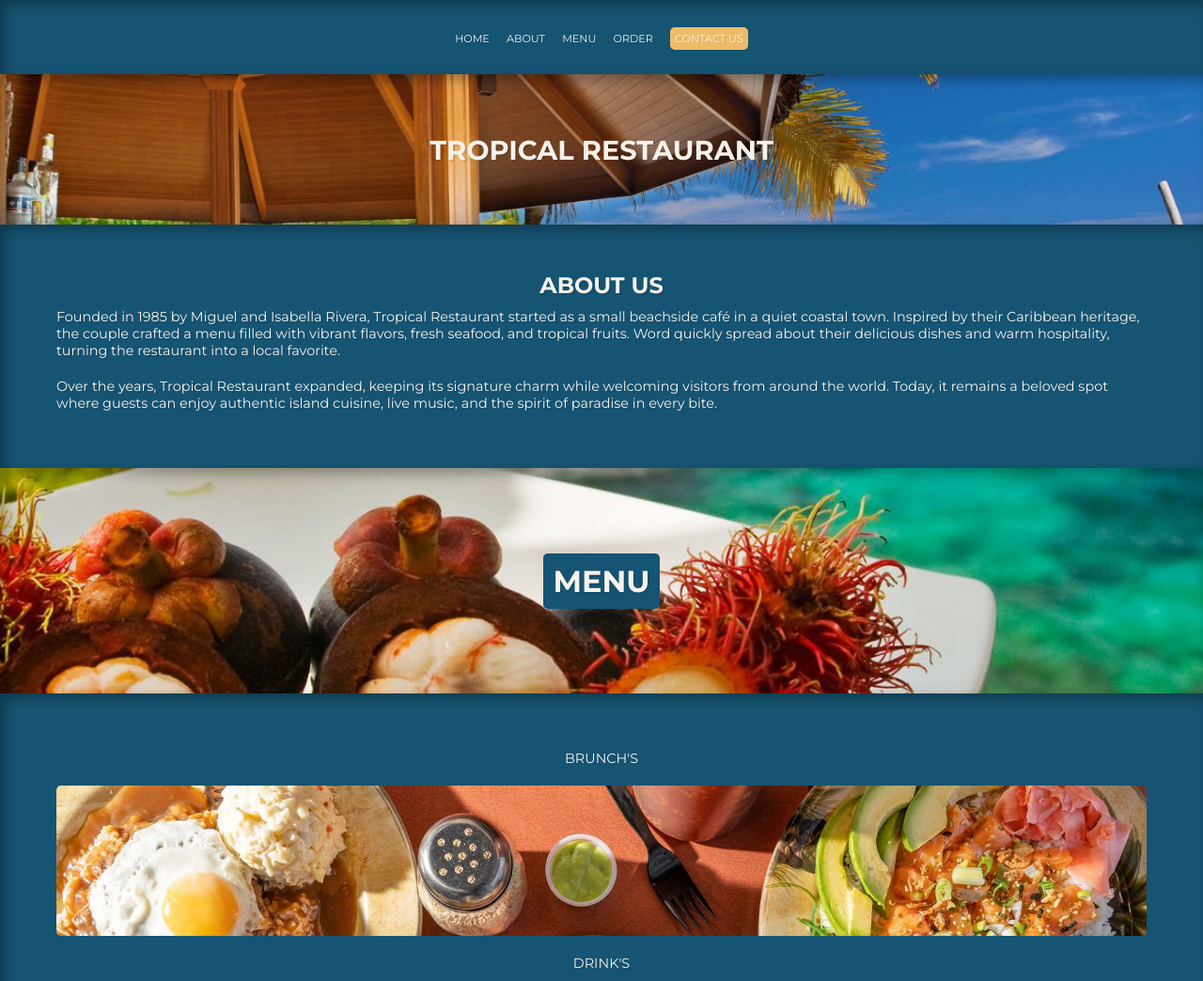
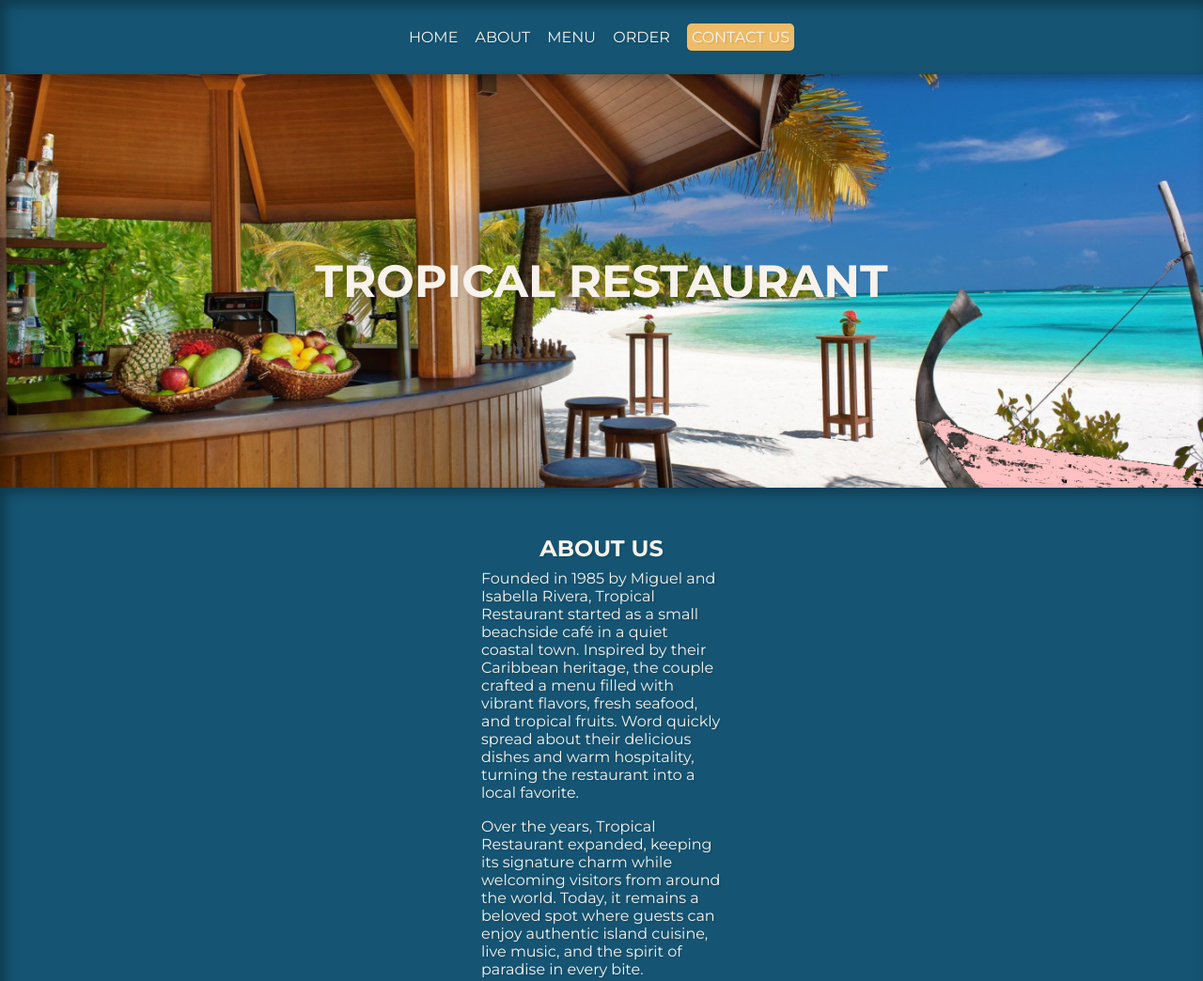
Before and after one commit to kaykyrodrigues/projeto-restaurante, a plain HTML site: page index.html in a window 1280 px wide. Shown: the top 1044 px of the page at 94% size. Drawn offline with Linux system fonts and the light colour scheme.

Commit message:
Versão mobile first parcialmente finalizada

```diff
--- a/estilo/mediaquery.css
+++ b/estilo/mediaquery.css
@@ -8,3 +8,36 @@ Branco: #F7F2EB
 Areia: #EEBC69
 
 */
+
+header {
+    display: flex;
+    flex-flow: row nowrap;
+}
+
+header > nav > a {
+    font-size: 1em;
+}
+
+section.img {
+    display: flex;
+    flex-flow: row nowrap;
+}
+
+section#img01 {
+    height: 55vh;
+    background-size: cover;
+}
+
+section#img01 > h1 {
+    font-size: 3em;
+}
+
+section.ciano {
+    height: 60vh;
+}
+
+section.ciano > p {
+    margin: auto;
+    font-size: 1em;
+    width: 20vw;
+}
--- a/index.html
+++ b/index.html
@@ -5,7 +5,7 @@
     <meta name="viewport" content="width=device-width, initial-scale=1.0">
     <title>Tropical Restaurant</title>
     <link rel="stylesheet" href="estilo/style.css">
-    <link rel="stylesheet" href="estilo/mediaquery.css">
+    <link rel="stylesheet" href="estilo/mediaquery.css" media="screen and (min-width: 600px)">
 </head>
 <body>
     <header>
```
